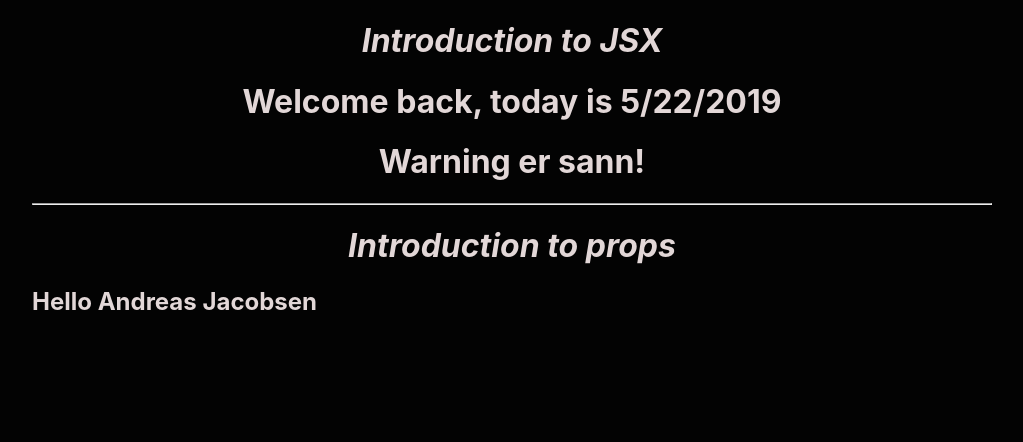
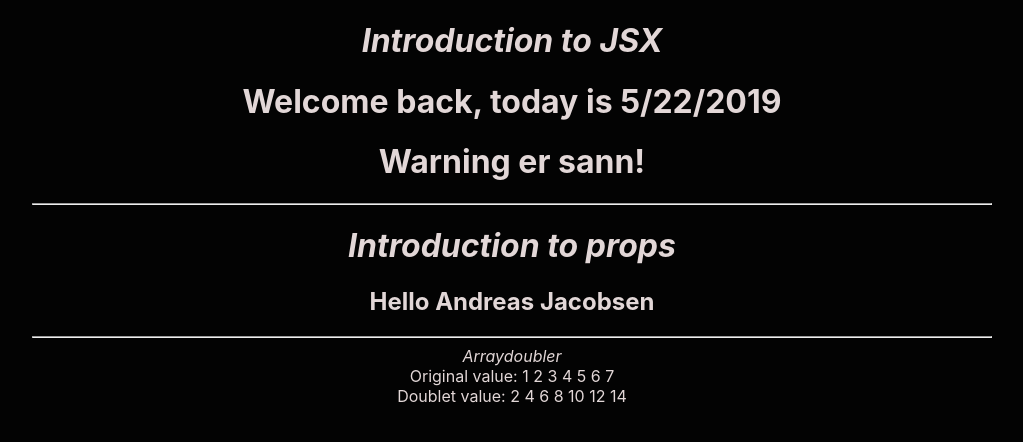
Before and after one commit to AndreasJacobsen/beta-tyler-course, a React (Create React App) app: page / in a window 1280 px wide. Shown: the top 442 px of the page, without its empty margins (128-1151 px from the left). Built offline with nearby package versions, Linux system fonts and the light colour scheme.

Commit message:
added array doubler example

```diff
--- a/src/App.js
+++ b/src/App.js
@@ -4,6 +4,9 @@ import './App.css';
 import './components/HelloLogin';
 import HelloLogin from './components/HelloLogin';
 import Name from './components/Props';
+import ArrayDoubler from './components/ArrayDoubler';
+//stolen from https://stackoverflow.com/questions/43948828/how-to-pass-an-array-of-items-in-react-js
+const myItems = [1, 2, 3, 4, 5, 6, 7];
 
 function App() {
   return (
@@ -16,7 +19,11 @@ function App() {
       <h1>
         <i>Introduction to props</i>
       </h1>
+
       <Name fName="Andreas" lName="Jacobsen" />
+      <hr />
+      <i>Arraydoubler</i>
+      <ArrayDoubler items={myItems} />
     </div>
   );
 }
--- /dev/null
+++ b/src/components/ArrayDoubler.jsx
@@ -0,0 +1,21 @@
+import React from 'react';
+import '../App.css';
+
+function doubler(x) {
+  const results = x * 2;
+  return results;
+}
+
+function ArrayDoubler({ items }) {
+  const doublerReciver = items.map(item => <> {doubler(item)} </>);
+  const originalValue = items.map(item => <> {item}</>);
+
+  return (
+    <div>
+      Original value: {originalValue} <br />
+      Doublet value:{doublerReciver}
+    </div>
+  );
+}
+
+export default ArrayDoubler;
--- a/src/index.css
+++ b/src/index.css
@@ -1,6 +1,7 @@
 body {
   margin-left: 10em;
   margin-right: 10em;
+
   font-family: -apple-system, BlinkMacSystemFont, 'Segoe UI', 'Roboto', 'Oxygen',
     'Ubuntu', 'Cantarell', 'Fira Sans', 'Droid Sans', 'Helvetica Neue',
     sans-serif;
@@ -8,6 +9,7 @@ body {
   -moz-osx-font-smoothing: grayscale;
   color: rgb(226, 215, 215);
   background-color: rgb(3, 3, 3);
+  text-align: center;
 }
 
 code {
```
